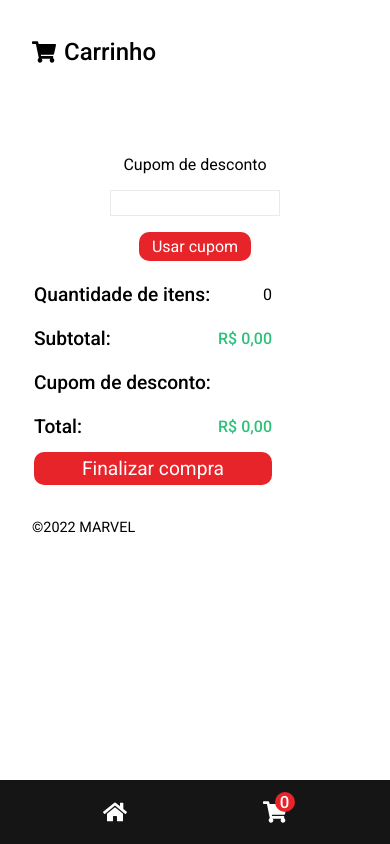
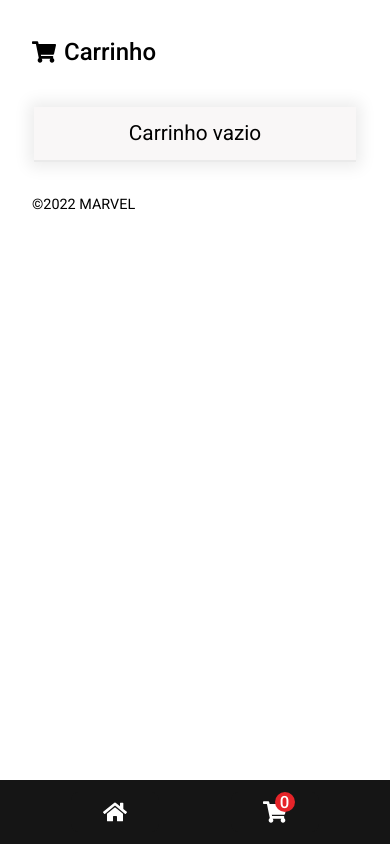
Before and after one commit to Diounata/desafio-neoapp, a Next.js app: page /carrinho in a window 390 px wide. Built offline with nearby package versions, Linux system fonts and the light colour scheme.

Commit message:
Fix: mobile screen

```diff
--- a/src/pages/carrinho.tsx
+++ b/src/pages/carrinho.tsx
@@ -56,7 +56,12 @@ function CartPage() {
         </thead>
 
         <tbody>
-          {cartItems.map(item => (
+          {cartItems.length === 0 ? (
+            <tr>
+              <td>Carrinho vazio</td>
+            </tr>
+          ) : (
+            cartItems.map(item => (
               <tr key={item.id}>
                 <td>
                   <DeleteButton onClick={() => deleteProduct(item.id)}>
@@ -84,9 +89,11 @@ function CartPage() {
                   <PriceText>{formatCurrency(item.prices[0].price * item.amount)}</PriceText>
                 </td>
               </tr>
-          ))}
+            ))
+          )}
         </tbody>
 
+        {cartItems.length !== 0 && (
           <tfoot>
             <TotalField>
               <tr>
@@ -130,6 +137,7 @@ function CartPage() {
               <Button attributes={{ onClick: handleCouponInsertion }}>Usar cupom</Button>
             </CouponField>
           </tfoot>
+        )}
       </Table>
     </div>
   );
--- a/src/styles/carrinhoPage.ts
+++ b/src/styles/carrinhoPage.ts
@@ -62,6 +62,7 @@ const Table = styled.table`
 
     tfoot {
       flex-direction: column-reverse;
+      align-items: center;
     }
   }
 `;
@@ -129,6 +130,13 @@ const CouponField = styled.div`
   @media (max-width: 800px) {
     flex-direction: column;
     margin: 1rem auto;
+
+    width: 100%;
+    font-size: 1.1rem;
+
+    input {
+      width: 100%;
+    }
   }
 `;
 
```
Lines whose indentation alone changed are shown as unchanged.
